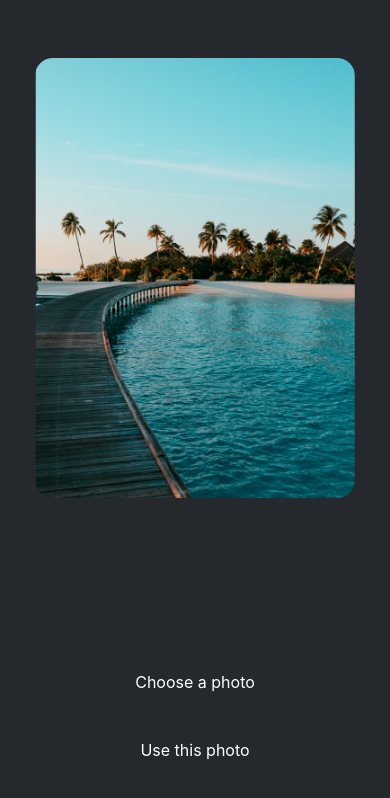
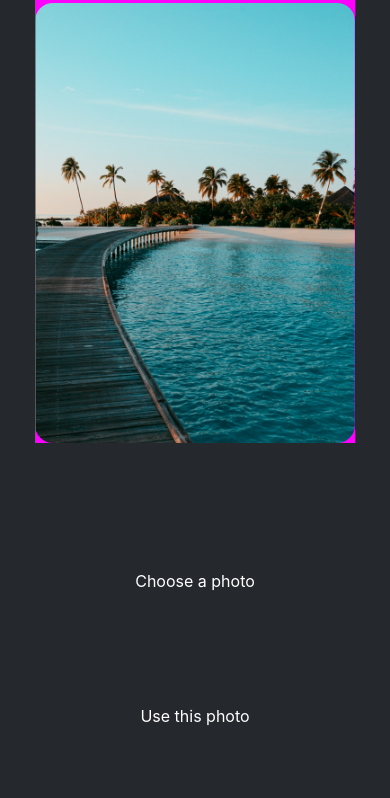
Before and after one commit to InformaticPc/StickerSmash-EXPO, a React Native app: screen / in a window 390 px wide. Shown: the top 798 px of the page. Built offline with nearby package versions, Linux system fonts and the light colour scheme.

Commit message:
Fixed and understud space of containers issue
Previues issue was that some words were wrong type and the containers wasn't detected

```diff
--- a/App.js
+++ b/App.js
@@ -28,11 +28,14 @@ const styles = StyleSheet.create({
     alignItems: 'center',
   },
   imageContainer: {
-    flex: 1,
-    paddingTop: 58,
+    //flex: 1,
+    paddingTop: 3,
+    backgroundColor:"magenta",
+    marginBottom:10,
   },
   footerContainer: {
-    flex: 1 / 3,
+    flex: 1,
     alignItems: 'center',
+    justifyContent:'center',
   },
 });
--- a/components/Button.js
+++ b/components/Button.js
@@ -12,12 +12,14 @@ export default function Button({ label }) {
 
 const styles = StyleSheet.create({
   buttonContainer: {
-    width: 320,
-    height: 68,
+    // width: '100%',
+    // height: '50%',
+    flex:1/3,
     marginHorizontal: 20,
     alignItems: 'center',
     justifyContent: 'center',
     padding: 3,
+    margin:3,
   },
   button: {
     borderRadius: 10,
```
